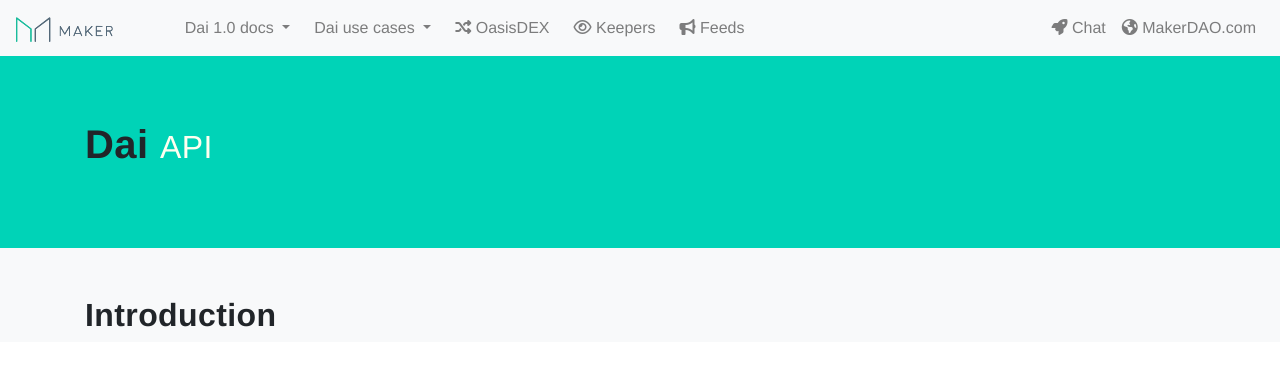
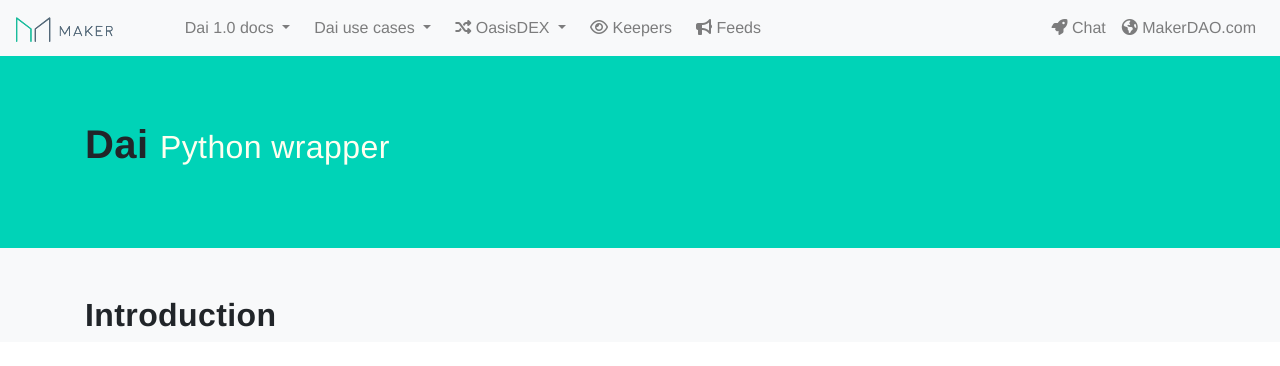
Before and after one commit to makerdao/developer.makerdao.com, a Jekyll site: the page built from dai/1/python/index.md, in a window 1280 px wide. Shown: the top 366 px of the page. Built offline with Jekyll 4.4.1, drawn with Linux system fonts in a browser that asks for light colours; nearby versions of some CDN libraries.

Commit message:
nav reorg

```diff
--- a/_includes/nav.html
+++ b/_includes/nav.html
@@ -9,31 +9,42 @@
   <div class="collapse navbar-collapse" id="navbarContent">
   <ul class="navbar-nav mr-auto">
     <li class="nav-item dropdown mr-2">
-      <a class="nav-link dropdown-toggle" href="#" id="navbarDropdown" role="button" data-toggle="dropdown" aria-haspopup="true" aria-expanded="false">
+      <a class="nav-link dropdown-toggle" href="#" id="navbarDropdown1" role="button" data-toggle="dropdown" aria-haspopup="true" aria-expanded="false">
         Dai 1.0 docs
       </a>
-      <div class="dropdown-menu" aria-labelledby="navbarDropdown">
+      <div class="dropdown-menu" aria-labelledby="navbarDropdown1">
         <a class="dropdown-item" href={{ "dai/1/" | relative_url }}>Introduction</a>
+        <div class="dropdown-divider"></div>
         <a class="dropdown-item" href={{ "dai/1/cli/" | relative_url }}>Dai CLI</a>
-        <a class="dropdown-item" href={{ "dai/1/api/" | relative_url }}>Dai API</a>
+        <a class="dropdown-item" href={{ "dai/1/go/" | relative_url }}>Dai Golang</a>
+        <a class="dropdown-item" href={{ "dai/1/python/" | relative_url }}>Dai Python</a>
       </div>
     </li>
     <li class="nav-item dropdown mr-2">
-      <a class="nav-link dropdown-toggle" href="#" id="navbarDropdown" role="button" data-toggle="dropdown" aria-haspopup="true" aria-expanded="false">
+      <a class="nav-link dropdown-toggle" href="#" id="navbarDropdown2" role="button" data-toggle="dropdown" aria-haspopup="true" aria-expanded="false">
         Dai use cases
       </a>
-      <div class="dropdown-menu" aria-labelledby="navbarDropdown">
+      <div class="dropdown-menu" aria-labelledby="navbarDropdown2">
         <a class="dropdown-item" href={{ "dai/1/borrowing/" | relative_url }}>Borrowing</a>
         <a class="dropdown-item" href={{ "dai/1/leverage/" | relative_url }}>Leverage</a>
         <a class="dropdown-item" href={{ "dai/1/arbitrage/" | relative_url }}>Arbitrage</a>
         <a class="dropdown-item" href={{ "dai/1/stability/" | relative_url }}>Stability</a>
       </div>
     </li>
-    <li class="nav-item mr-2">
-      <a class="nav-link" href={{ "oasis/" | relative_url }}>
+    <li class="nav-item dropdown mr-2">
+      <a class="nav-link dropdown-toggle" href="#" id="navbarDropdown3" role="button" data-toggle="dropdown" aria-haspopup="true" aria-expanded="false">
         <i class="fa fa-random"></i>
         OasisDEX
       </a>
+      <div class="dropdown-menu" aria-labelledby="navbarDropdown3">
+        <a class="dropdown-item" href={{ "oasis/" | relative_url }}>Overview</a>
+        <div class="dropdown-divider"></div>
+        <a class="dropdown-item" href={{ "oasis/" | relative_url }}>Oasis Direct</a>
+        <div class="dropdown-divider"></div>
+        <a class="dropdown-item" href={{ "oasis/cli" | relative_url }}>Oasis CLI</a>
+        <a class="dropdown-item" href={{ "oasis/go" | relative_url }}>Oasis Golang</a>
+        <a class="dropdown-item" href={{ "oasis/python" | relative_url }}>Oasis Python</a>
+      </div>
     </li>
     <li class="nav-item">
       <a class="nav-link mr-2" href={{ "keepers/" | relative_url }}>
--- a/dai/1/api/index.md
+++ b/dai/1/python/index.md
@@ -1,7 +1,7 @@
 ---
 layout: default
 title: Dai
-subtitle: API
+subtitle: Python wrapper
 ---
 
 ## Introduction
```
Also changed, not shown: dai/1/go/index.md (added, +7 -0 lines), dai/1/index.md (+2 -0 lines).
